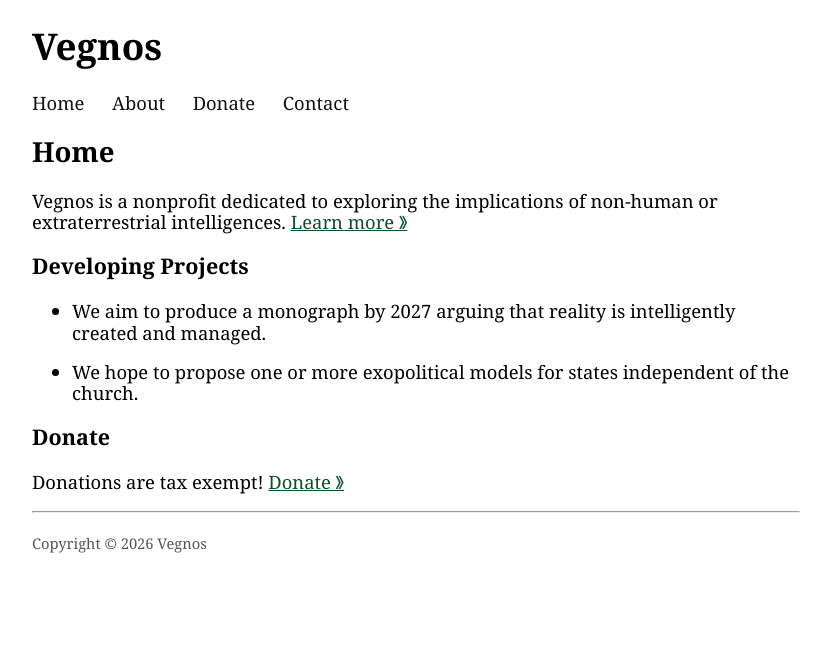
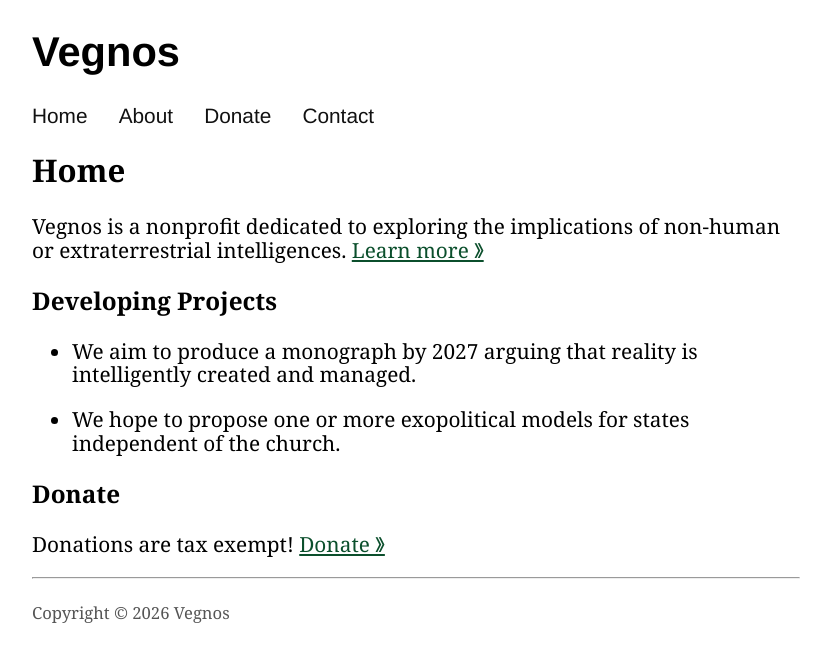
Before and after one commit to jklmnop10/vegnos, a Jekyll site: the page built from index.md, in a window 1280 px wide. Shown: the top 662 px of the page, without its empty margins (224-1044 px from the left). Built offline with Jekyll 4.4.1, drawn with Linux system fonts in a browser that asks for light colours.

Commit message:
Update stylesheet.css

```diff
--- a/assets/css/stylesheet.css
+++ b/assets/css/stylesheet.css
@@ -3,9 +3,9 @@
 ========================== */
 html {
    font-family: Georgia, serif;
-   font-size: 1.15rem;
+   font-size: 1.3rem;
 }
-.site-navigation {
+.site-header {
    font-family: Helvetica, Arial, sans-serif;
 }
 
```
